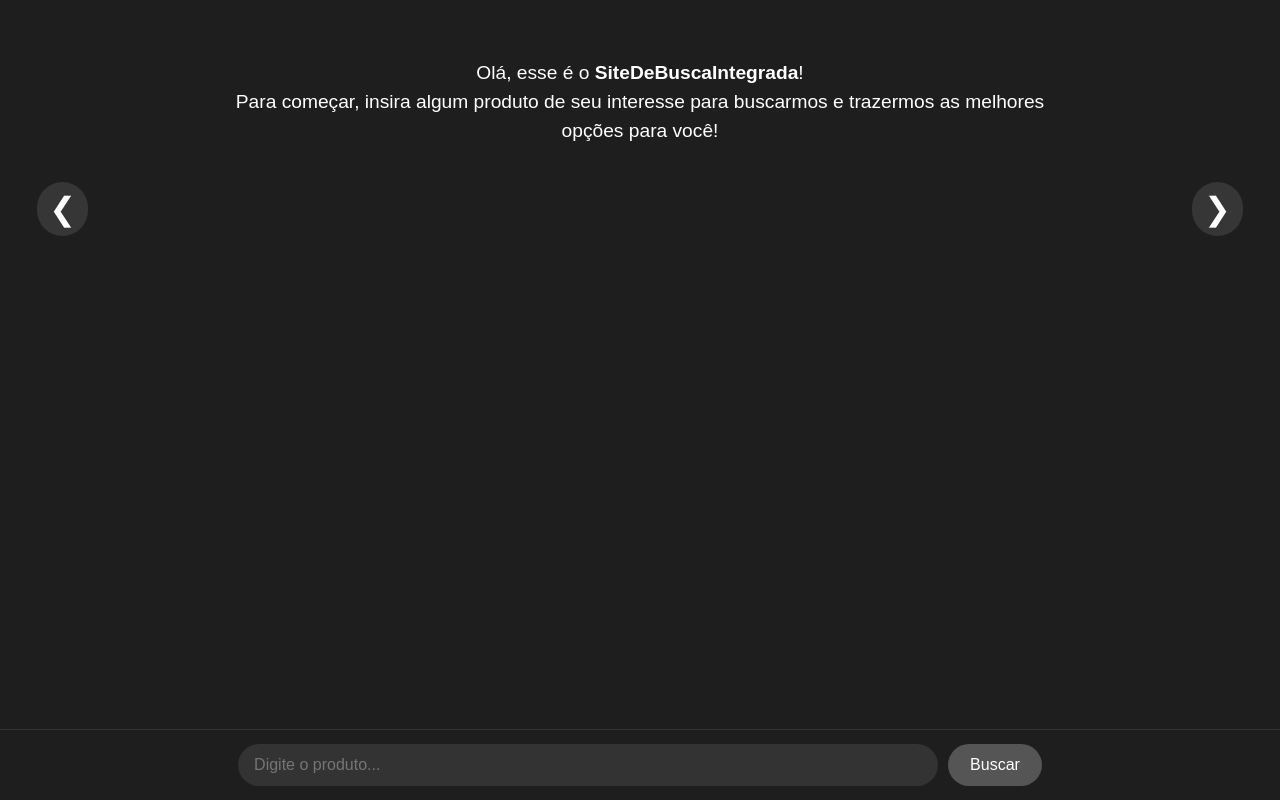
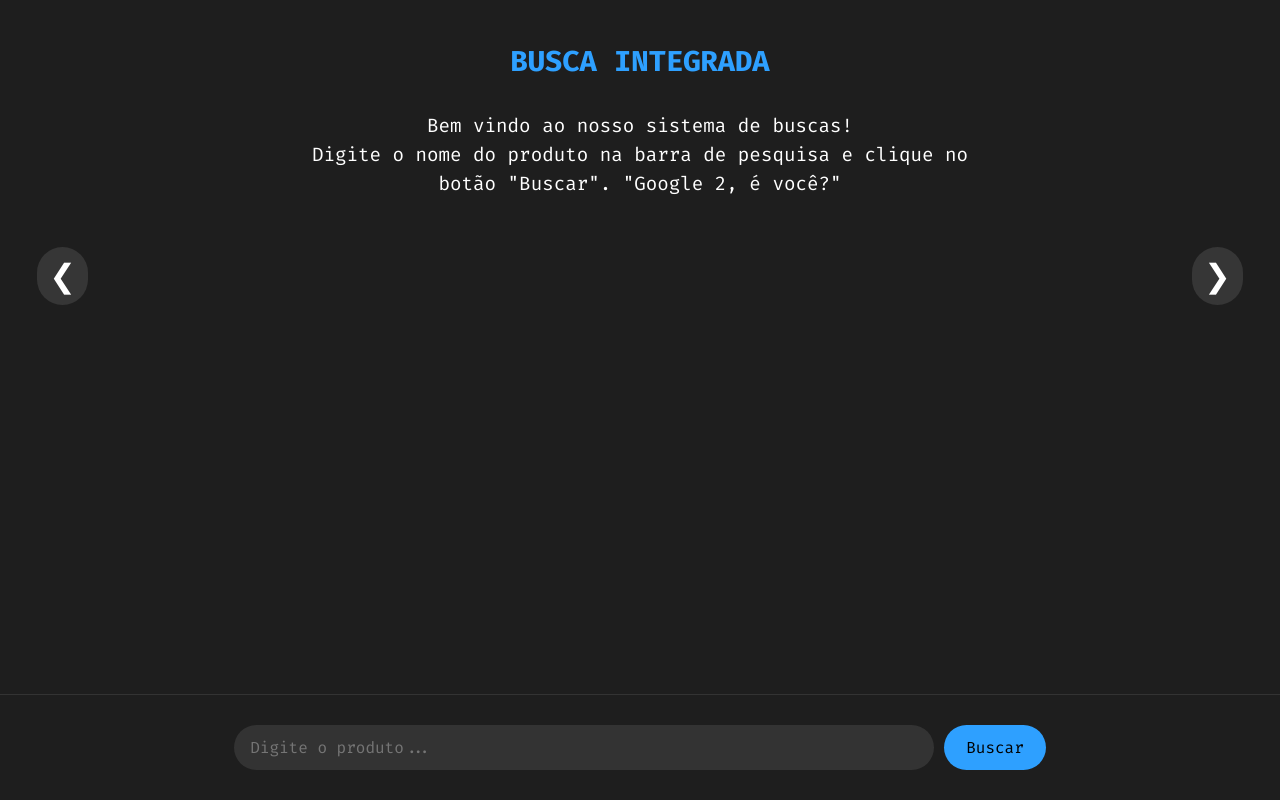
Before and after one commit to dimitrimrs/BuscaIntegrada, a plain HTML site: page frontend/index.html in a window 1280 px wide. Drawn offline with Linux system fonts and the light colour scheme.

Commit message:
ajustes no visual

```diff
--- a/backend/package.json
+++ b/backend/package.json
@@ -10,12 +10,12 @@
   },
   "dependencies": {
     "cors": "^2.8.5",
-    "dotenv": "^16.3.1",
-    "express": "^4.18.2",
+    "dotenv": "^16.6.1",
+    "express": "^4.21.2",
     "node-fetch": "^3.3.2"
   },
   "devDependencies": {
-    "nodemon": "^3.0.2"
+    "nodemon": "^3.1.10"
   },
   "author": "Dimitri",
   "license": "MIT"
--- a/frontend/index.html
+++ b/frontend/index.html
@@ -1,23 +1,29 @@
 <!DOCTYPE html>
 <html lang="pt-BR">
+
 <head>
   <meta charset="UTF-8" />
-  <meta name="viewport" content="width=device-width, initial-scale=1.0"/>
-  <title>SiteDeBuscaIntegrada</title>
-  <link rel="stylesheet" href="style.css"/>
+  <meta name="viewport" content="width=device-width, initial-scale=1.0" />
+  <link rel="preconnect" href="https://fonts.googleapis.com">
+  <link rel="preconnect" href="https://fonts.gstatic.com" crossorigin>
+  <link href="https://fonts.googleapis.com/css2?family=Fira+Code:wght@300..700&display=swap" rel="stylesheet">
+  <title>Busca Integrada</title>
+  <link rel="stylesheet" href="style.css" />
 </head>
+
 <body>
   <div class="info-box">
-    <p>
-      Olá, esse é o <strong>SiteDeBuscaIntegrada</strong>!<br/>
-      Para começar, insira algum produto de seu interesse para buscarmos e trazermos as melhores opções para você!
+    <h2>BUSCA INTEGRADA</h2><br />
+    <p>Bem vindo ao nosso sistema de buscas! <br>Digite o nome do produto na barra de pesquisa e clique no botão
+      "Buscar". "Google 2, é você?"
     </p>
   </div>
 
   <!-- Carrossel -->
   <div class="carousel-container">
     <button class="nav prev" onclick="scrollCarousel(-1)" aria-label="Anterior">&#10094;</button>
-    <div id="carousel" class="carousel"></div>
+    <div id="carousel" class="carousel">
+    </div>
     <button class="nav next" onclick="scrollCarousel(1)" aria-label="Próximo">&#10095;</button>
   </div>
 
@@ -29,4 +35,5 @@
 
   <script src="script.js" defer></script>
 </body>
+
 </html>
--- a/frontend/style.css
+++ b/frontend/style.css
@@ -1,14 +1,27 @@
 /* Base */
-* { box-sizing: border-box; }
+* {
+  box-sizing: border-box;
+  padding: 0;
+  margin: 0;
+  outline: 0;
+  font-family: "Fira Code", monospace;
+
+}
+
 body {
   margin: 0;
   min-height: 100vh;
   display: flex;
   flex-direction: column;
   align-items: center;
-  background-color: #1e1e1e; /* cinza escuro */
+  background-color: #1e1e1e;
+  /* cinza escuro */
   color: #fff;
   font-family: Arial, sans-serif;
+}
+
+h2 {
+  color: #2ea0ff;
 }
 
 /* Texto introdutório */
@@ -16,7 +29,7 @@ body {
   text-align: center;
   margin-top: 5vh;
   font-size: 1.2rem;
-  max-width: 900px;
+  max-width: 700px;
   line-height: 1.5;
   padding: 0 16px;
 }
@@ -28,7 +41,7 @@ body {
   width: 92%;
   max-width: 1300px;
   position: relative;
-  margin-top: 24px;
+  margin-top: 58px;
 }
 
 .carousel {
@@ -38,9 +51,13 @@ body {
   padding: 20px;
   width: 100%;
   scroll-behavior: smooth;
-  scrollbar-width: none; /* Firefox */
+  scrollbar-width: none;
+  /* Firefox */
 }
-.carousel::-webkit-scrollbar { display: none; }
+
+.carousel::-webkit-scrollbar {
+  display: none;
+}
 
 .product-card {
   min-width: 260px;
@@ -50,7 +67,7 @@ body {
   padding: 14px;
   text-align: center;
   flex-shrink: 0;
-  box-shadow: 0 4px 16px rgba(0,0,0,0.25);
+  box-shadow: 0 4px 16px rgba(0, 0, 0, 0.25);
 }
 
 .product-card img {
@@ -66,15 +83,25 @@ body {
   margin: 10px 0 6px;
   color: #fff;
 }
-.product-card p { margin: 4px 0; color: #ccc; font-size: 0.92rem; }
-.product-card a { text-decoration: none; color: #2ea0ff; font-weight: bold; }
+
+.product-card p {
+  margin: 4px 0;
+  color: #ccc;
+  font-size: 0.92rem;
+}
+
+.product-card a {
+  text-decoration: none;
+  color: #2ea0ff;
+  font-weight: bold;
+}
 
 /* Setas do carrossel */
 .nav {
   position: absolute;
   top: 50%;
   transform: translateY(-50%);
-  background: rgba(60,60,60,0.8);
+  background: rgba(60, 60, 60, 0.8);
   border: none;
   color: #fff;
   font-size: 2rem;
@@ -83,55 +110,77 @@ body {
   border-radius: 999px;
   z-index: 2;
 }
-.nav:hover { background: rgba(100,100,100,0.95); }
-.prev { left: -14px; }
-.next { right: -14px; }
+
+.nav:hover {
+  background: rgba(100, 100, 100, 0.95);
+}
+
+.prev {
+  left: -14px;
+}
+
+.next {
+  right: -14px;
+}
 
 /* Barra de pesquisa */
 .search-box {
-  position: fixed;     /* fixa no viewport */
-  bottom: 0;           /* encosta no rodapé */
+  position: fixed;
+  /* fixa no viewport */
+  bottom: 0;
+  /* encosta no rodapé */
   left: 0;
-  width: 100%;         /* ocupa toda a largura */
+  width: 100%;
+  /* ocupa toda a largura */
   display: flex;
   justify-content: center;
   gap: 10px;
-  padding: 14px 16px;
-  background-color: #1e1e1e; /* fundo igual ao body (ou um pouco diferente se quiser destacar) */
-  border-top: 1px solid #333; /* linha separando do conteúdo */
-  z-index: 1000;       /* garante que fique na frente */
+  padding: 30px 30px;
+  background-color: #1e1e1e;
+  /* fundo igual ao body (ou um pouco diferente se quiser destacar) */
+  border-top: 1px solid #333;
+  /* linha separando do conteúdo */
+  z-index: 1000;
+  /* garante que fique na frente */
 }
 
 .search-box input {
-  flex: 1;                        /* ocupa o máximo de espaço possível */
+  flex: 1;
+  /* ocupa o máximo de espaço possível */
   max-width: 700px;
   padding: 12px 16px;
   border-radius: 26px;
   border: none;
   font-size: 1rem;
   outline: none;
-  background-color: #333;         /* cinza mais claro */
+  background-color: #333;
+  /* cinza mais claro */
   color: #fff;
 }
 
 /* mantém o mesmo estilo quando em foco */
 .search-box input:focus {
-  background-color: #333; /* mantém cinza */
-  color: #fff;            /* mantém branco */
+  background-color: #333;
+  /* mantém cinza */
+  color: #fff;
+  /* mantém branco */
 }
 
 .search-box button {
   padding: 12px 22px;
   border: none;
   border-radius: 26px;
-  background-color: #555;         /* cinza */
-  color: #fff;
+  background-color: #2ea0ff;
+  /* cinza */
+  color: #000;
   font-size: 1rem;
   cursor: pointer;
   transition: background .2s ease;
 }
+
 .search-box button:hover {
   background-color: #777;
+  color: #fff;
 }
 
 /* Estado de carregamento */
```
Also changed, not shown: frontend/assets/tenis.jpg (added), frontend/assets/tenis.webp (added), 1 other file.
